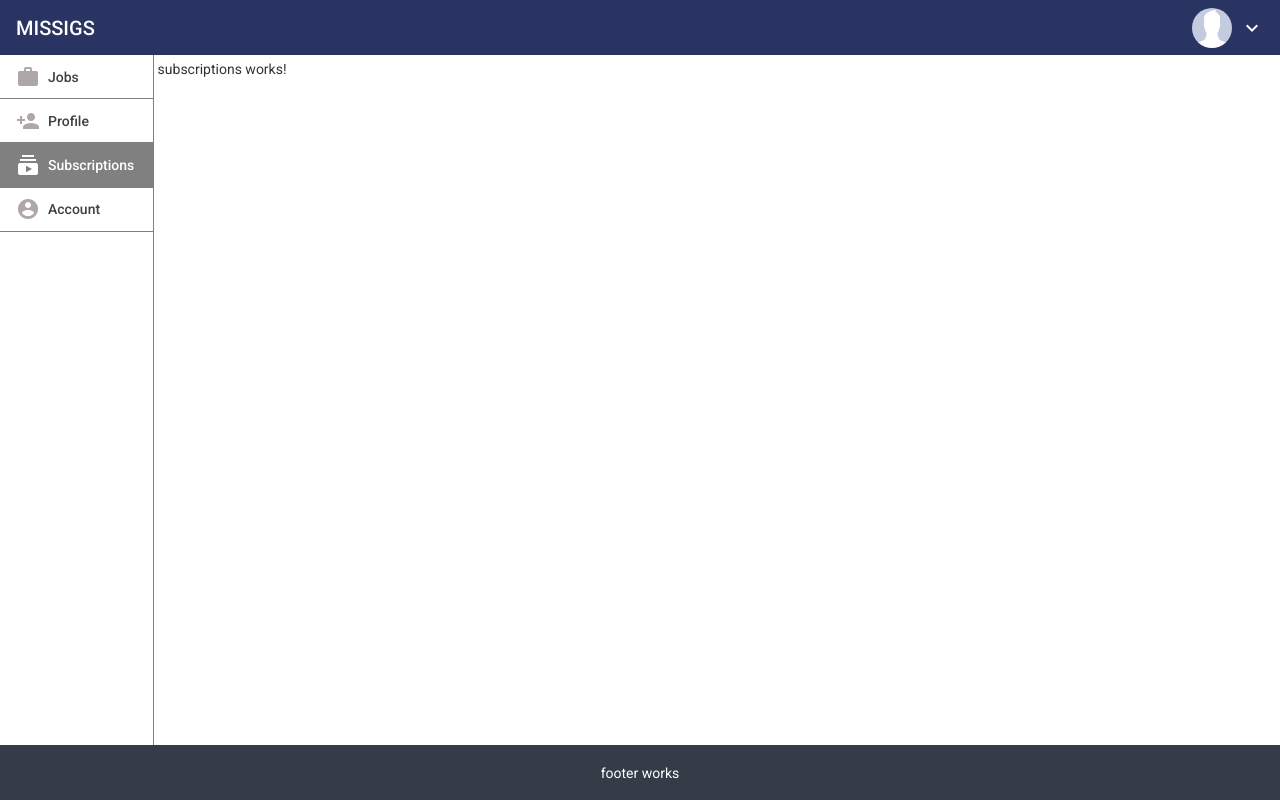
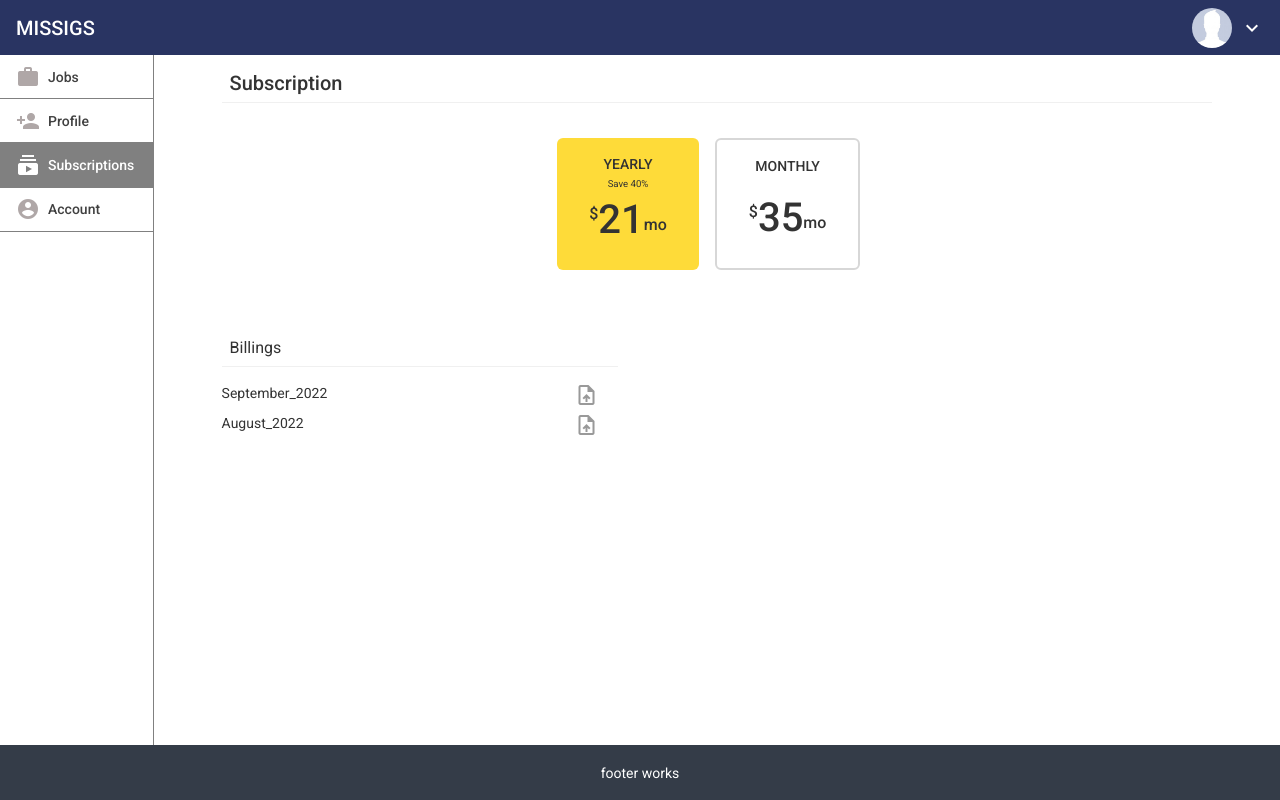
Before and after one commit to faridullah1/missigs-portal, an Angular app: page /subscriptions in a window 1280 px wide. Built offline with nearby package versions, Linux system fonts and the light colour scheme.

Commit message:
subscription component

```diff
--- a/src/app/components/subscriptions/subscriptions.component.html
+++ b/src/app/components/subscriptions/subscriptions.component.html
@@ -1 +1,31 @@
-<p>subscriptions works!</p>
+<div class="container">
+	<h2 class="heading">{{ title }}</h2>
+
+	<div class="subscription">
+		<div class="card" [class.selected]="subs.selected" *ngFor="let subs of subscriptionTypes">
+			<div class="type">{{ subs.type }}</div>
+			<div class="discount" *ngIf="subs.discount">Save {{ subs.discount }}%</div>
+			<div class="d-flex">
+				<span class="currency">$</span>
+				<span class="amount">{{ subs.ammount }}</span>
+				<span class="duration">mo</span>
+			</div>
+		</div>
+	</div>
+
+	<div class="billing">
+		<h3 class="heading">Billings</h3>
+
+		<div class="invoices">
+			<div class="invoice">
+				<div>September_2022</div>
+				<mat-icon>upload_file</mat-icon>
+			</div>
+
+			<div class="invoice">
+				<div>August_2022</div>
+				<mat-icon>upload_file</mat-icon>
+			</div>
+		</div>
+	</div>
+</div>
--- a/src/app/components/subscriptions/subscriptions.component.scss
+++ b/src/app/components/subscriptions/subscriptions.component.scss
@@ -0,0 +1,72 @@
+.container {
+	padding: .5rem 4rem;
+
+	.heading {
+		border-bottom: 1px solid #f0f0f0;
+		padding: 0 0 .2rem 0.5rem;
+	}
+
+	.subscription {
+		display: flex;
+		justify-content: center;
+		margin: 2.2rem 0 4rem;
+
+		.card {
+			padding: 1rem 2rem 2.2rem;
+			border: 2px solid #d7d7d7;
+			border-radius: 6px;
+			margin-right: 1rem;
+
+			display: flex;
+			flex-direction: column;
+			align-items: center;
+			justify-content: space-between;
+
+			.type {
+				text-transform: uppercase;
+				font-weight: 500;
+			}
+
+			.discount {
+				margin-bottom: 1rem;
+    			font-size: .6rem;
+			}
+
+			.currency {
+				margin-top: -0.4rem;
+				font-size: 1rem;
+				font-weight: 500;
+			}
+
+			.amount {
+				font-size: 2.5rem;
+				font-weight: 500;
+			}
+
+			.duration {
+				margin-top: 0.3rem;
+				font-size: 1rem;
+				font-weight: 500;
+			}
+		}
+
+		.selected {
+			background-color: #fedb39;
+			border: none;
+		}
+	}
+
+	.billing {
+		width: 40%;
+
+		.invoice {
+			display: flex;
+			justify-content: space-between;
+			margin: 0 1.2rem 0.4rem 0;
+
+			mat-icon {
+				color: #999;
+			}
+		}
+	}
+}
--- a/src/app/components/subscriptions/subscriptions.component.ts
+++ b/src/app/components/subscriptions/subscriptions.component.ts
@@ -1,15 +1,30 @@
-import { Component, OnInit } from '@angular/core';
+import { Component } from '@angular/core';
+import { SubscriptionType } from 'src/app/common/models';
+
 
 @Component({
   selector: 'app-subscriptions',
   templateUrl: './subscriptions.component.html',
   styleUrls: ['./subscriptions.component.scss']
 })
-export class SubscriptionsComponent implements OnInit {
+export class SubscriptionsComponent {
+	title = 'Subscription';
+	subscriptionTypes: SubscriptionType[];
 
-  constructor() { }
-
-  ngOnInit(): void {
-  }
-
+	constructor() {
+		this.subscriptionTypes = [
+			{
+				ammount: 21,
+				discount: 40,
+				type: 'Yearly',
+				selected: true
+			},
+			{
+				ammount: 35,
+				discount: 0,
+				type: 'Monthly',
+				selected: false
+			}
+		];
+	}
 }
```
Also changed, not shown: src/app/common/models.ts (+7 -0 lines).
